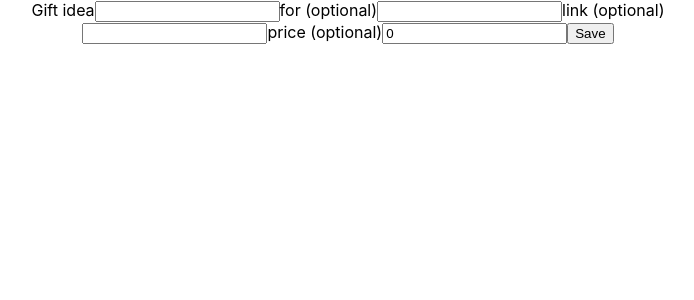
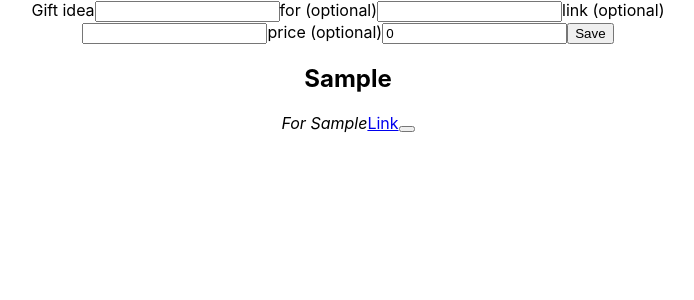
Before and after one commit to Parkreiner/gift-scouter, a React (Create React App) app: page / in a window 1280 px wide. Both pictures are taken after typing "Sample", "Sample", "Sample" into the empty fields and a click on the button "Save". Shown: the top 300 px of the page, without its empty margins (52-746 px from the left). Built offline with nearby package versions, Linux system fonts and the light colour scheme.

Commit message:
wip: More churn

```diff
--- a/src/App.tsx
+++ b/src/App.tsx
@@ -1,30 +1,12 @@
-import { useEffect } from "react";
 import "./App.css";
-import GiftForm from "./components/GiftForm";
-import GiftsContext, { useGiftUpdaters } from "./components/GiftsContext";
-import { getGiftsFromLocalStorage } from "./helpers/localStorage";
 
-function AppContainer() {
-  const { setGifts } = useGiftUpdaters();
-
-  useEffect(() => {
-    const cachedGifts = getGiftsFromLocalStorage();
-    setGifts(cachedGifts);
-  }, [setGifts]);
-
-  return (
-    <div className="App">
-      <main>
-        <GiftForm />
-      </main>
-    </div>
-  );
-}
+import GiftsContext from "./components/GiftsContext";
+import GiftContainer from "./components/GiftContainer";
 
 export default function App() {
   return (
     <GiftsContext>
-      <AppContainer />
+      <GiftContainer />
     </GiftsContext>
   );
 }
--- /dev/null
+++ b/src/components/GiftContainer/GiftContainer.tsx
@@ -0,0 +1,34 @@
+import { useEffect } from "react";
+import { useGifts, useGiftUpdaters } from "../GiftsContext";
+import { getGiftsFromLocalStorage } from "../../helpers/localStorage";
+import GiftForm from "../GiftForm";
+import GiftItem from "../GiftItem";
+
+export default function GiftContainer() {
+  const currentGifts = useGifts();
+  const { setGifts, removeGift } = useGiftUpdaters();
+
+  useEffect(() => {
+    const cachedGifts = getGiftsFromLocalStorage();
+    setGifts(cachedGifts);
+  }, [setGifts]);
+
+  return (
+    <div className="App">
+      <main>
+        <GiftForm />
+
+        <section className="giftList">
+          {/** @todo - Update rest of code so key is more stable */}
+          {currentGifts.map((gift, index) => (
+            <GiftItem
+              key={index}
+              gift={gift}
+              onDelete={() => removeGift(index)}
+            />
+          ))}
+        </section>
+      </main>
+    </div>
+  );
+}
--- /dev/null
+++ b/src/components/GiftContainer/index.ts
@@ -0,0 +1,2 @@
+export * from "./GiftContainer";
+export { default } from "./GiftContainer";
--- /dev/null
+++ b/src/components/GiftItem/GiftItem.tsx
@@ -0,0 +1,35 @@
+import { GiftIdea } from "../../sharedTypesAndConstants";
+
+type Props = {
+  gift: GiftIdea;
+  onDelete?: () => void;
+};
+
+const currencyConverter = new Intl.NumberFormat("en-US", {
+  style: "currency",
+  currency: "USD",
+});
+
+export default function GiftItem({ gift, onDelete }: Props) {
+  const { description, for: recipient, link, price, tags } = gift;
+
+  return (
+    <div className="gift-item-card">
+      <h2>{description}</h2>
+
+      {recipient.length > 0 && <em>For {recipient}</em>}
+      {link.length > 0 && <a href={link}>Link</a>}
+      {price > 0 && <span>{currencyConverter.format(price)}</span>}
+
+      {tags.map((tag, index) => (
+        <span key={index} className="gift-item-tag">
+          {tag}
+        </span>
+      ))}
+
+      {typeof onDelete === "function" && (
+        <button type="button" onClick={onDelete} />
+      )}
+    </div>
+  );
+}
--- /dev/null
+++ b/src/components/GiftItem/index.ts
@@ -0,0 +1,2 @@
+export * from "./GiftItem";
+export { default } from "./GiftItem";
--- a/src/components/GiftsContext/GiftsContext.tsx
+++ b/src/components/GiftsContext/GiftsContext.tsx
@@ -15,9 +15,16 @@ function useGiftSetup() {
     setGifts((prevGifts) => [...prevGifts, gift]);
   }, []);
 
+  const removeGift = useCallback((giftIndex: number) => {
+    setGifts((prevGifts) => {
+      const removed = prevGifts.filter((_, index) => index !== giftIndex);
+      return removed.length < prevGifts.length ? removed : prevGifts;
+    });
+  }, []);
+
   const updaters = useMemo(() => {
-    return { addGift, setGifts };
-  }, [addGift]);
+    return { addGift, setGifts, removeGift };
+  }, [addGift, removeGift]);
 
   return { gifts: gifts, updaters } as const;
 }
--- a/src/components/SortBar/SortBar.js
+++ b/src/components/SortBar/SortBar.js
@@ -1,3 +1,9 @@
+/**
+ * Take a look at GiftContainer.tsx - I wasn't sure what you were going for, but
+ * it might make sense to rip out the <section> element there and paste it in
+ * your output here
+ */
+
 import { useState, useMemo } from "react";
 import debounce from "lodash.debounce";
 import { useGifts } from "../GiftsContext";
--- /dev/null
+++ b/src/helpers/gifts.ts
@@ -0,0 +1,46 @@
+import { GiftIdea, GiftIdeaWithId } from "../sharedTypesAndConstants";
+
+export function addIds(gifts: readonly GiftIdea[]): readonly GiftIdeaWithId[] {
+  const prevIds = new Set<string>();
+  const withIds: GiftIdeaWithId[] = [];
+
+  for (const gift of gifts) {
+    let randomId = String(Math.random());
+    while (prevIds.has(randomId)) {
+      randomId = String(Math.random());
+    }
+
+    prevIds.add(randomId);
+    withIds.push({ ...gift, id: randomId });
+  }
+
+  return withIds;
+}
+
+export function isGiftIdea(value: unknown): value is GiftIdea {
+  if (!value || typeof value !== "object") {
+    return false;
+  }
+
+  for (const key in value) {
+    if (typeof key === "symbol") {
+      return false;
+    }
+  }
+
+  const recast = value as Record<string, unknown>;
+
+  return (
+    "description" in recast &&
+    typeof recast.description === "string" &&
+    "for" in recast &&
+    typeof recast.for === "string" &&
+    "link" in recast &&
+    typeof recast.link === "string" &&
+    "price" in recast &&
+    typeof recast.price === "number" &&
+    "tags" in recast &&
+    Array.isArray(recast.tags) &&
+    recast.tags.every((v) => typeof v === "string")
+  );
+}
--- a/src/helpers/localStorage.ts
+++ b/src/helpers/localStorage.ts
@@ -1,4 +1,5 @@
-import { GiftIdea, isGiftIdea } from "../sharedTypesAndConstants";
+import { GiftIdea } from "../sharedTypesAndConstants";
+import { isGiftIdea } from "./gifts";
 
 const giftKey = "gift-scouter-giftIdeas";
 
--- a/src/sharedTypesAndConstants.ts
+++ b/src/sharedTypesAndConstants.ts
@@ -6,30 +6,6 @@ export type GiftIdea = Readonly<{
   tags: readonly string[];
 }>;
 
-export function isGiftIdea(value: unknown): value is GiftIdea {
-  if (!value || typeof value !== "object") {
-    return false;
-  }
-
-  for (const key in value) {
-    if (typeof key === "symbol") {
-      return false;
-    }
-  }
-
-  const recast = value as Record<string, unknown>;
-
-  return (
-    "description" in recast &&
-    typeof recast.description === "string" &&
-    "for" in recast &&
-    typeof recast.for === "string" &&
-    "link" in recast &&
-    typeof recast.link === "string" &&
-    "price" in recast &&
-    typeof recast.price === "number" &&
-    "tags" in recast &&
-    Array.isArray(recast.tags) &&
-    recast.tags.every((v) => typeof v === "string")
-  );
-}
+// Won't have time to move the codebase to using this, but for a long-term
+// React app, having some kind of ID is going to be essential
+export type GiftIdeaWithId = Readonly<{ id: string } & GiftIdea>;
```
